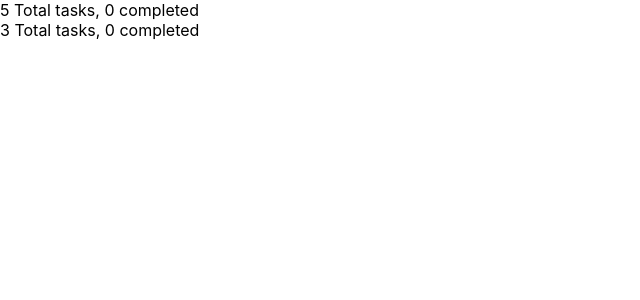
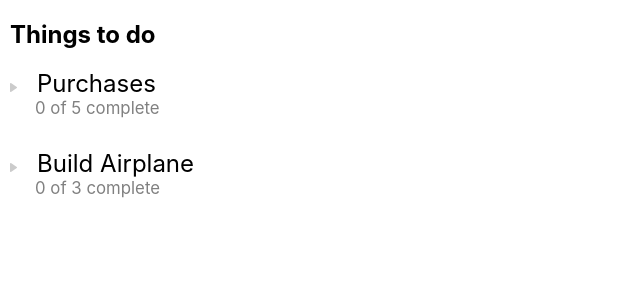
Before and after one commit to burkegg/wonderschool, a React (Create React App) app: page / in a window 1280 px wide. Shown: the top 300 px of the page, without its empty margins (0-640 px from the left). Built offline with nearby package versions, Linux system fonts and the light colour scheme.

Commit message:
App fully functional.  Relatively styled.

```diff
--- a/public/index.html
+++ b/public/index.html
@@ -19,12 +19,10 @@
       work correctly both with client-side routing and a non-root public URL.
       Learn how to configure a non-root public URL by running `npm run build`.
     -->
-    <title>React App</title>
+    <title>Todo List</title>
   </head>
   <body>
-    <noscript>
-      You need to enable JavaScript to run this app.
-    </noscript>
+
     <div id="root"></div>
     <!--
       This HTML file is a template.
--- a/src/App.js
+++ b/src/App.js
@@ -26,8 +26,8 @@ class App extends Component {
 
   handleTaskClick(e, task) {
     // When a task is clicked:
-    // check if it is unlocked
-    // if unlocked, update completedAt
+    // check whether it is unlocked
+    // if unlocked, update completedAt with date or null
     e.preventDefault();
     let { data } = this.state;
     let currentList = this.state.data;
@@ -35,7 +35,6 @@ class App extends Component {
       return;
     }
 
-    console.log(task);
     for (let idx = 0; idx < data.length; idx++) {
       if (data[idx].id === task) {
         if (data[idx].completedAt === null) {
--- a/src/Default.js
+++ b/src/Default.js
@@ -1,5 +1,12 @@
 import React from 'react';
 import DefaultCard from './DefaultCard';
+import styled from 'styled-components';
+
+const TopDefault = styled.h2`
+  color: black;
+  text-align: left;
+  padding-left: 10px;
+`;
 
 export default (props) => {
   const { countGroupCompleted, countGroupTasks, data, handleGroupSelect } = props;
@@ -10,7 +17,10 @@ export default (props) => {
     }
   }
   return(
-    groupNames.map((name, idx) => {
+
+    <div>
+    <TopDefault>Things to do</TopDefault>
+    {groupNames.map((name, idx) => {
       let total = countGroupTasks(name);
       let completed = countGroupCompleted(name);
       return (
@@ -20,7 +30,10 @@ export default (props) => {
           completed={completed}
           handleGroupSelect={handleGroupSelect}
           key={idx}
-        />)
-    })
+        />
+        )
+    })}
+    </div>
+
   )
 }
--- a/src/DefaultCard.js
+++ b/src/DefaultCard.js
@@ -1,16 +1,39 @@
 import React from 'react';
+import styled from 'styled-components';
+
+const Card = styled.div`
+  font-size: 1.5em;
+  text-align: left;
+  color: black;
+  height: 80px;
+`;
+const Description = styled.div`
+  font-size: .7em;
+  color: grey;
+  text-align: left;
+  margin-left: 35px;
+`;
+
+const DefaultSVG = styled.img`
+  padding-left: 10px;
+  padding-right: 20px;
+
+`;
 
 export default (props)=>{
-  console.log('card', props);
   const { total, completed, handleGroupSelect, name } = props;
   return(
 
-    <div
+    <Card
       value={name}
       onClick={(e) => handleGroupSelect(e, name)}
     >
-      {total} Total tasks, {completed} completed
-      </div>
+      <DefaultSVG src="./icons/group.svg" alt="group icon" />
+      {name}
+      <Description>
+        {completed} of {total} complete
+      </Description>
+      </Card>
 
   )
 }
--- a/src/GroupItem.js
+++ /dev/null
@@ -1,5 +0,0 @@
-import React from 'react';
-
-export default (props) => {
-  return(<div>groupItem</div>)
-}
--- a/src/Item.js
+++ b/src/Item.js
@@ -3,46 +3,69 @@ import styled from 'styled-components';
 
 const StyledLocked = styled.div`
   font-size: 1.5em;
-  text-align: center;
+  text-align: left;
   color: grey;
-  height: 50;
-  width: 200;
+  height: 80px;
 `;
 
 const StyledUnlocked = styled.div`
   font-size: 1.5em;
-  text-align: center;
+  text-align: left;
   color: black;
-  height: 50;
-  width: 200;
+  height: 80px;
 `;
+
+const Completed = styled(StyledUnlocked)`
+  text-decoration: line-through;
+`;
+
+const Break = styled.hr`
+  width: 500px;
+  background-color: grey;
+  height: 1px;
+  border-top: .5px grey
+  margin-bottom: 15px;
+  margin-top: 0px;
+`;
+
+const Checkbox = styled.img`
+  padding-right: 20px;
+  padding-left: 10px;
+`;
+
+const LockImg = styled.img`
+  padding-right: 29px;
+  padding-left: 10px;
+`;
+
 
 export default function Item(props) {
   const { single, handleTaskClick, taskIsUnlocked } = props;
   const id = single.id;
 
   if (!taskIsUnlocked(single.id)){
-    console.log('locked');
     return (
     <StyledLocked
     id={id}
     onClick={(e) => {handleTaskClick(e, id)}}
     >
-      <img src='./icons/locked.svg' alt='locked icon' />
-      {single.task}__{id}
+      <LockImg src='./icons/locked.svg' alt='locked icon' />
+      {single.task}
+      <Break></Break>
     </StyledLocked>
   )
   }
 
   if (single.completedAt !== null){
     return (
-    <StyledUnlocked
+    <Completed
     id={id}
     onClick={(e) => {handleTaskClick(e, id)}}
     >
-      <img src='./icons/completed.svg' alt='completed icon' />
-      {single.task}__{id}
-    </StyledUnlocked>
+      <Checkbox src='./icons/completed.svg' alt='completed icon' />
+      {single.task}
+      <Break></Break>
+    </Completed>
   )
   } else {
     return (
@@ -50,8 +73,9 @@ export default function Item(props) {
     id={id}
     onClick={(e) => {handleTaskClick(e, id)}}
     >
-      <img src='./icons/incomplete.svg' alt='completed icon' />
-      {single.task}__{id}
+      <Checkbox src='./icons/incomplete.svg' alt='completed icon' />
+      {single.task}
+      <Break></Break>
     </StyledUnlocked>
   )
   }
--- a/src/List.js
+++ b/src/List.js
@@ -3,11 +3,10 @@ import React from 'react';
 import styled from 'styled-components';
 
 const ListTopBar = styled.div`
-
   font-size: 2em;
   text-align: left;
   color: black;
-  height: 50;
+  height: 80px;
 `;
 
 const ReturnView = styled.span `
```
